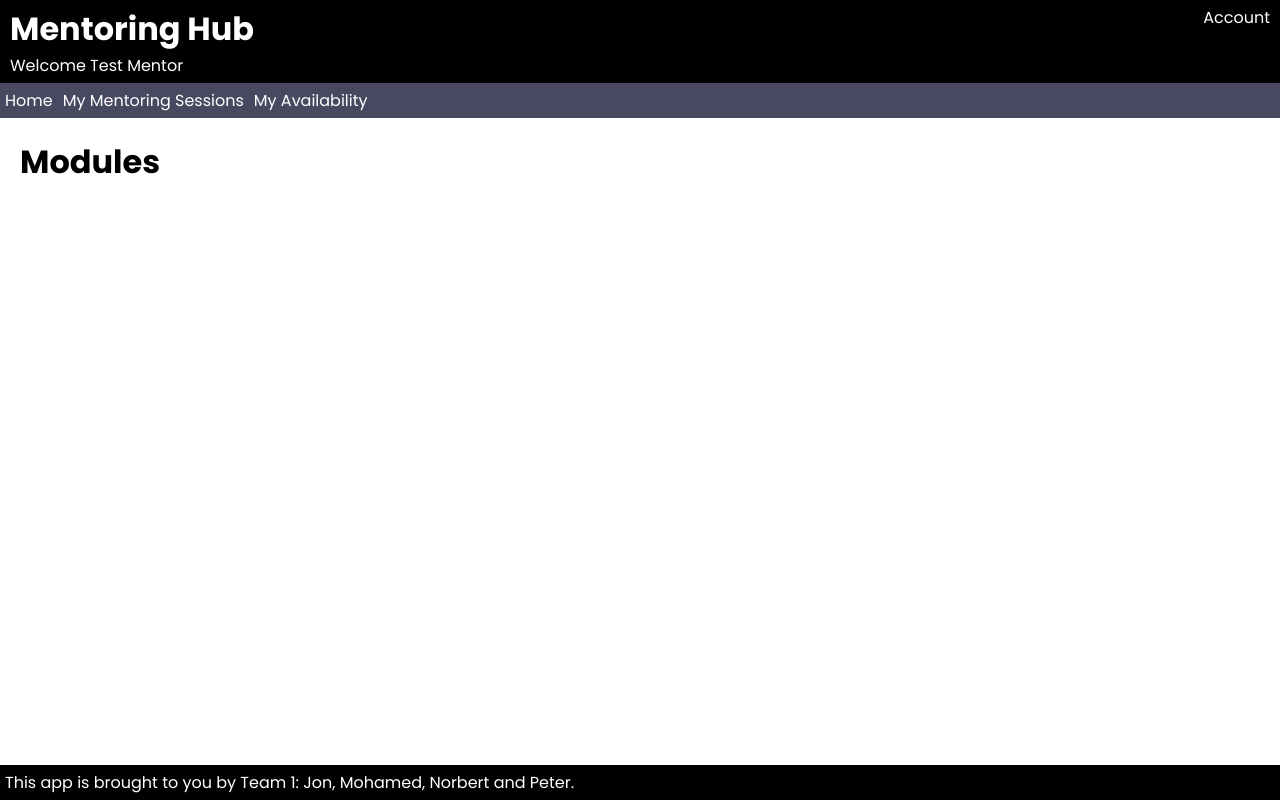
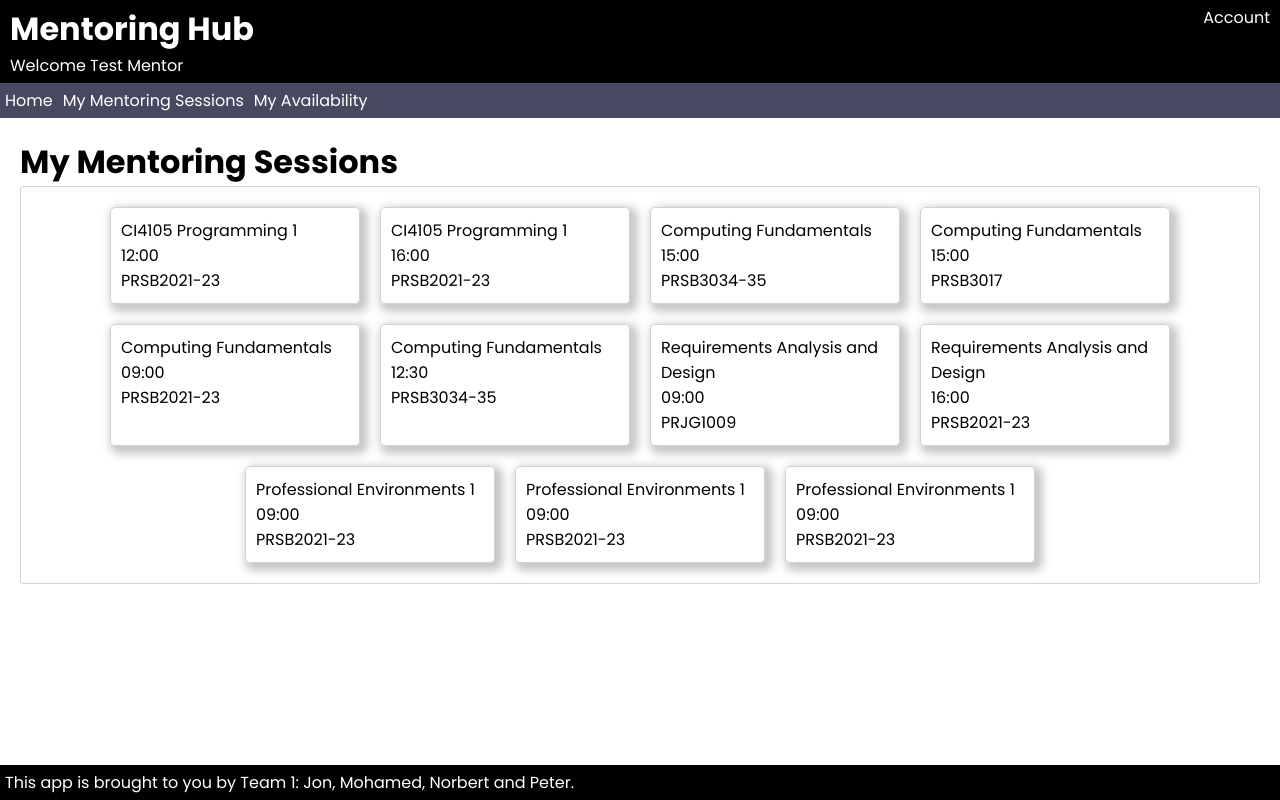
Before and after one commit to K1410707/mentoring-availability, a React (Vite) app: page /modules in a window 1280 px wide. Built offline with nearby package versions, Linux system fonts and the light colour scheme.

Commit message:
My mentoring Sessions now shows a list of all modules. Now we need to show only moduels for a single student.

```diff
--- a/src/Components/views/Modules.jsx
+++ b/src/Components/views/Modules.jsx
@@ -2,117 +2,182 @@ import { CardContainer, Card } from "../UI/Card.jsx";
 import "./Modules.scss";
 
 function Modules() {
-  /*const modulelist = [
+  const listOfLevel4Workshops = [
     {
-      ModuleID: 1,
-      ModuleName: "Games Programming",
-      ModuleCode: "CI2270",
-      ModuleLevel: 4,
-      ModuleLeaderID: 1,
-      ModuleImageURL:
-        "https://images.freeimages.com/images/small-previews/9b8/electronic-components-2-1242738.jpg",
+      WorkshopID: 1,
+      WorkshopModuleID: 2,
+      WorkshopModuleName: "CI4105 Programming 1",
+      WorkshopSize: 230,
+      WorkshopTeachingblockID: 2,
+      WorkshopTeachingblockName: "Teaching Block 2",
+      WorkshopDay: 4,
+      WorkshopStarttime: "12:00",
+      WorkshopDuration: 120,
+      WorkshopLocationID: 1,
+      WorkshopLocationName: "PRSB2021-23",
     },
     {
-      ModuleID: 2,
-      ModuleName: "Individual Project",
-      ModuleCode: "CI7446",
-      ModuleLevel: 7,
-      ModuleLeaderID: 2,
-      ModuleImageURL:
-        "https://images.freeimages.com/images/small-previews/411/light-of-technology-1510575.jpg",
+      WorkshopID: 2,
+      WorkshopModuleID: 1,
+      WorkshopModuleName: "CI4105 Programming 1",
+      WorkshopSize: 230,
+      WorkshopTeachingblockID: 2,
+      WorkshopTeachingblockName: "Teaching Block 2",
+      WorkshopDay: 5,
+      WorkshopStarttime: "16:00",
+      WorkshopDuration: 120,
+      WorkshopLocationID: 1,
+      WorkshopLocationName: "PRSB2021-23",
+    },
+
+    {
+      WorkshopID: 3,
+      WorkshopModuleID: 2,
+      WorkshopModuleName: "Computing Fundamentals",
+      WorkshopSize: 150,
+      WorkshopTeachingblockID: 2,
+      WorkshopTeachingblockName: "Teaching Block 2",
+      WorkshopDay: 2,
+      WorkshopStarttime: "15:00",
+      WorkshopDuration: 120,
+      WorkshopLocationID: 2,
+      WorkshopLocationName: "PRSB3034-35",
     },
     {
-      ModuleID: 3,
-      ModuleName: "Database Driven Web Applications",
-      ModuleCode: "CI6388",
-      ModuleLevel: 6,
-      ModuleLeaderID: 3,
-      ModuleImageURL:
-        "https://images.freeimages.com/images/small-previews/64b/vla-1-1315506.jpg",
+      WorkshopID: 4,
+      WorkshopModuleID: 2,
+      WorkshopModuleName: "Computing Fundamentals",
+      WorkshopSize: 40,
+      WorkshopTeachingblockID: 2,
+      WorkshopTeachingblockName: "Teaching Block 2",
+      WorkshopDay: 4,
+      WorkshopStarttime: "15:00",
+      WorkshopDuration: 120,
+      WorkshopLocationID: 3,
+      WorkshopLocationName: "PRSB3017",
     },
     {
-      ModuleID: 4,
-      ModuleName: "Advanced Data Modelling",
-      ModuleCode: "CI8502",
-      ModuleLevel: 6,
-      ModuleLeaderID: 4,
-      ModuleImageURL:
-        "https://images.freeimages.com/images/small-previews/293/cable-4-1243085.jpg",
+      WorkshopID: 5,
+      WorkshopModuleID: 2,
+      WorkshopModuleName: "Computing Fundamentals",
+      WorkshopSize: 120,
+      WorkshopTeachingblockID: 2,
+      WorkshopTeachingblockName: "Teaching Block 2",
+      WorkshopDay: 5,
+      WorkshopStarttime: "09:00",
+      WorkshopDuration: 120,
+      WorkshopLocationID: 1,
+      WorkshopLocationName: "PRSB2021-23",
     },
     {
-      ModuleID: 5,
-      ModuleName: "Ethical Hacking",
-      ModuleCode: "CI7572",
-      ModuleLevel: 7,
-      ModuleLeaderID: 5,
-      ModuleImageURL:
-        "https://images.freeimages.com/images/small-previews/fa1/cable-5-1243077.jpg",
+      WorkshopID: 6,
+      WorkshopModuleID: 2,
+      WorkshopModuleName: "Computing Fundamentals",
+      WorkshopSize: 150,
+      WorkshopTeachingblockID: 2,
+      WorkshopTeachingblockName: "Teaching Block 2",
+      WorkshopDay: 5,
+      WorkshopStarttime: "12:30",
+      WorkshopDuration: 120,
+      WorkshopLocationID: 2,
+      WorkshopLocationName: "PRSB3034-35",
+    },
+
+    {
+      WorkshopID: 7,
+      WorkshopModuleID: 3,
+      WorkshopModuleName: "Requirements Analysis and Design",
+      WorkshopSize: 130,
+      WorkshopTeachingblockID: 2,
+      WorkshopTeachingblockName: "Teaching Block 2",
+      WorkshopDay: 4,
+      WorkshopStarttime: "09:00",
+      WorkshopDuration: 120,
+      WorkshopLocationID: 4,
+      WorkshopLocationName: "PRJG1009",
     },
     {
-      ModuleID: 6,
-      ModuleName: "Network and Mobile Forensics",
-      ModuleCode: "CI5068",
-      ModuleLevel: 7,
-      ModuleLeaderID: 6,
-      ModuleImageURL:
-        "https://images.freeimages.com/images/small-previews/930/towertv-3-1423238.jpg",
+      WorkshopID: 8,
+      WorkshopModuleID: 3,
+      WorkshopModuleName: "Requirements Analysis and Design",
+      WorkshopSize: 140,
+      WorkshopTeachingblockID: 2,
+      WorkshopTeachingblockName: "Teaching Block 2",
+      WorkshopDay: 4,
+      WorkshopStarttime: "16:00",
+      WorkshopDuration: 120,
+      WorkshopLocationID: 1,
+      WorkshopLocationName: "PRSB2021-23",
+    },
+
+    {
+      WorkshopID: 9,
+      WorkshopModuleID: 4,
+      WorkshopModuleName: "Professional Environments 1",
+      WorkshopSize: 150,
+      WorkshopTeachingblockID: 2,
+      WorkshopTeachingblockName: "Teaching Block 2",
+      WorkshopDay: 2,
+      WorkshopStarttime: "09:00",
+      WorkshopDuration: 120,
+      WorkshopLocationID: 1,
+      WorkshopLocationName: "PRSB2021-23",
     },
     {
-      ModuleID: 7,
-      ModuleName: "Practical Data Analyst Skills",
-      ModuleCode: "CI9213",
-      ModuleLevel: 5,
-      ModuleLeaderID: 7,
-      ModuleImageURL:
-        "https://images.freeimages.com/images/small-previews/cf5/cellphone-1313194.jpg",
+      WorkshopID: 10,
+      WorkshopModuleID: 4,
+      WorkshopModuleName: "Professional Environments 1",
+      WorkshopSize: 150,
+      WorkshopTeachingblockID: 2,
+      WorkshopTeachingblockName: "Teaching Block 2",
+      WorkshopDay: 3,
+      WorkshopStarttime: "09:00",
+      WorkshopDuration: 160,
+      WorkshopLocationID: 1,
+      WorkshopLocationName: "PRSB2021-23",
     },
     {
-      ModuleID: 8,
-      ModuleName: "Statistics in Practice",
-      ModuleCode: "CI5856",
-      ModuleLevel: 7,
-      ModuleLeaderID: 8,
-      ModuleImageURL:
-        "https://images.freeimages.com/images/small-previews/4e8/sala-de-parto-03-1432033.jpg",
-    },
-    {
-      ModuleID: 9,
-      ModuleName: "Internet Services and Protocols",
-      ModuleCode: "CI3651",
-      ModuleLevel: 7,
-      ModuleLeaderID: 9,
-      ModuleImageURL:
-        "https://images.freeimages.com/images/small-previews/6cc/monitor-2-1242535.jpg",
-    },
-    {
-      ModuleID: 10,
-      ModuleName: "High Level Game Development",
-      ModuleCode: "CI7952",
-      ModuleLevel: 5,
-      ModuleLeaderID: null,
-      ModuleImageURL:
-        "https://images.freeimages.com/images/small-previews/402/rocket-in-the-museum-1450195.jpg",
+      WorkshopID: 11,
+      WorkshopModuleID: 4,
+      WorkshopModuleName: "Professional Environments 1",
+      WorkshopSize: 150,
+      WorkshopTeachingblockID: 2,
+      WorkshopTeachingblockName: "Teaching Block 2",
+      WorkshopDay: 4,
+      WorkshopStarttime: "09:00",
+      WorkshopDuration: 160,
+      WorkshopLocationID: 1,
+      WorkshopLocationName: "PRSB2021-23",
     },
   ];
-  */
+  const weekDay = [
+    "Sunday",
+    "Monday",
+    "Tuesday",
+    "Wednesday",
+    "Thursday",
+    "Friday",
+    "Saturday",
+  ];
+
   return (
     <>
-      <h1>Modules</h1>
-      {/*
+      <h1>My Mentoring Sessions</h1>
+      {
         <CardContainer>
-        {modulelist.map((module) => {
+          {listOfLevel4Workshops.map((workshop) => {
             return (
-            <div className="moduleCard" key={module.ModuleCode}>
+              <div className="moduleCard" key={workshop.WorkshopID}>
                 <Card>
-                <p>{module.ModuleCode}</p>
-                <p>{module.ModuleName}</p>
-                <img src={module.ModuleImageURL} />
+                  <p>{workshop.WorkshopModuleName}</p>
+                  <p>{workshop.WorkshopStarttime}</p>
+                  <p>{workshop.WorkshopLocationName}</p>
                 </Card>
               </div>
             );
           })}
         </CardContainer>
-      */}
+      }
     </>
   );
 }
```
Lines whose indentation alone changed are shown as unchanged.
